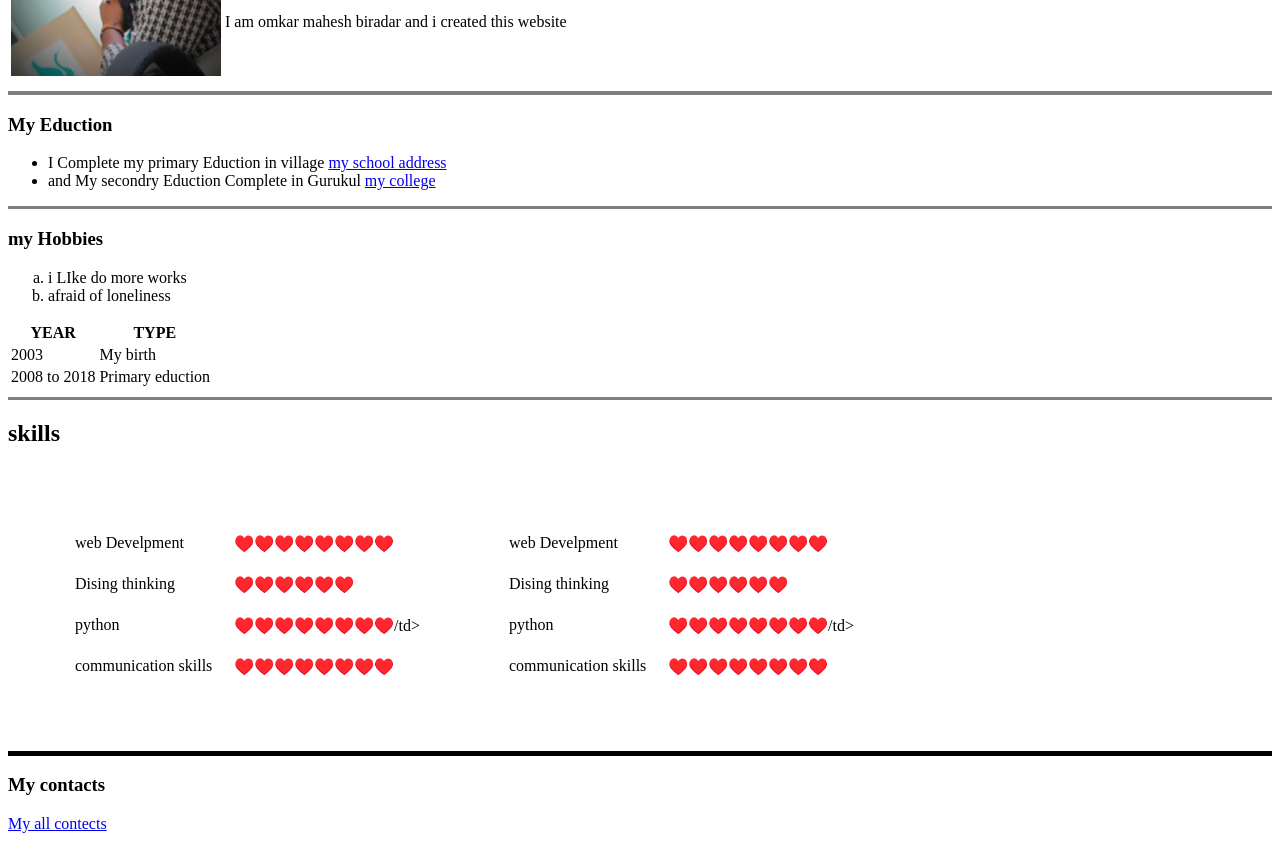
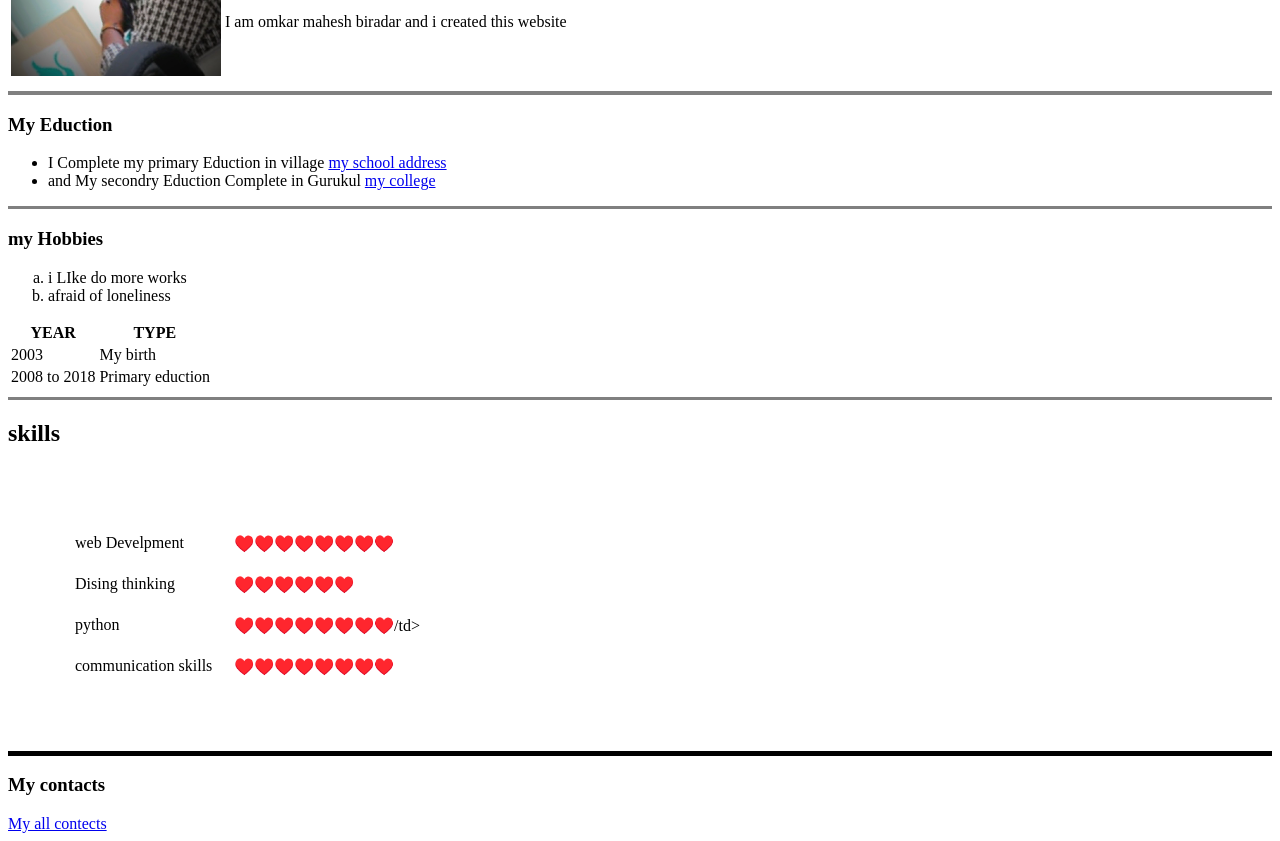
Before and after one commit to rudra138/cv, a plain HTML site: page index.html in a window 1280 px wide. Shown: the part 145-986 px from the top of the page. Drawn offline with Linux system fonts and the light colour scheme.

Commit message:
Update index.html

```diff
--- a/index.html
+++ b/index.html
@@ -75,26 +75,7 @@
           </table>
         </td>
         <td>
-          <table cellspacing=" 20">
-            <tbody>
-              <tr>
-                <td> web Develpment </td>
-                <td> ♥️♥️♥️♥️♥️♥️♥️♥️</td>
-              </tr>
-                <tr>
-                <td> Dising thinking</td>
-                <td> ♥️♥️♥️♥️♥️♥️</td>
-              </tr>
-              <tr>
-                <td> python</td>
-                <td> ♥️♥️♥️♥️♥️♥️♥️♥️/td>
-              </tr>
-              <tr>
-                <td> communication skills </td>
-                <td> ♥️♥️♥️♥️♥️♥️♥️♥️</td>
-              </tr>
-            </tbody>
-          </table>
+
         </td>
       </tr>
     </table>
```
